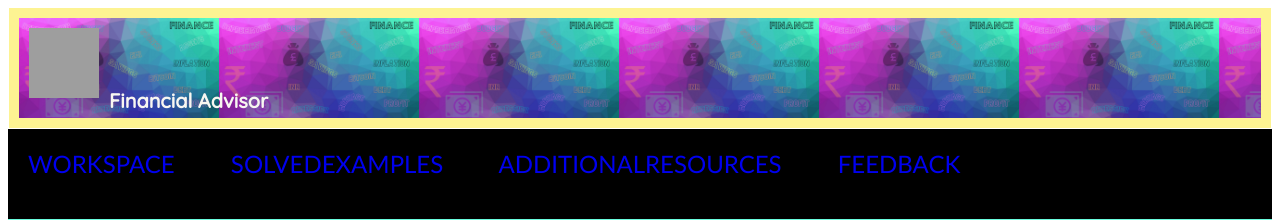
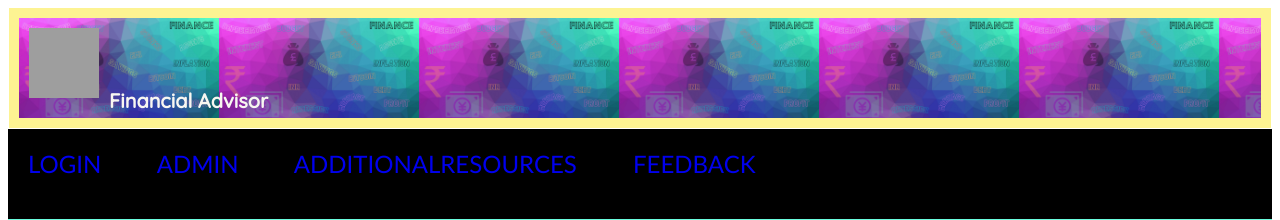
Before and after one commit to priotosh-m7/Finance-Aid, a Django app: template mock/templates/index.html in a window 1280 px wide. Shown: the top 220 px of the page. Run offline with Django 3.2, Linux system fonts and the light colour scheme; the template is opened without the code that fills it, so the values that code supplies are empty; grey boxes are pictures that could not be loaded.

Commit message:
first commit

```diff
--- a/mock/templates/index.html
+++ b/mock/templates/index.html
@@ -9,7 +9,7 @@
 <link href="https://fonts.googleapis.com/css2?family=Quicksand:wght@500&display=swap" rel="stylesheet">
     <link rel="stylesheet" href="stylesheet1.css">
 
-    <title>Polymath</title>
+    <title>Soultune</title>
 </head>
 <body>
 
@@ -21,8 +21,8 @@
 
 
     <div><div class="navigation">
-        <a href="workspace.html">Workspace</a>
-        <a href="solvedex.html">SolvedExamples</a>
+        <a href="workspace.html">Login</a>
+        <a href="solvedex.html">Admin</a>
        <a href="additionalresources.html">AdditionalResources</a>
        <a href="feedbackform.html">Feedback</a>
 
```
